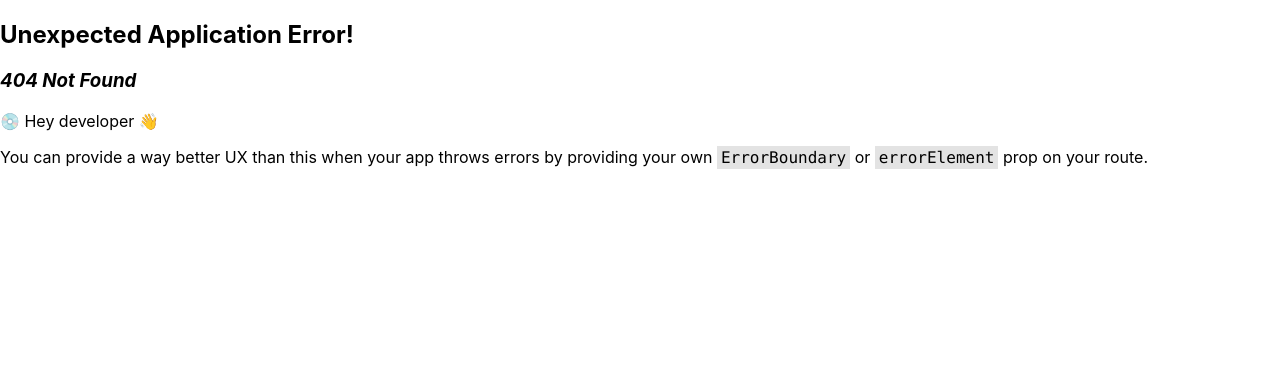
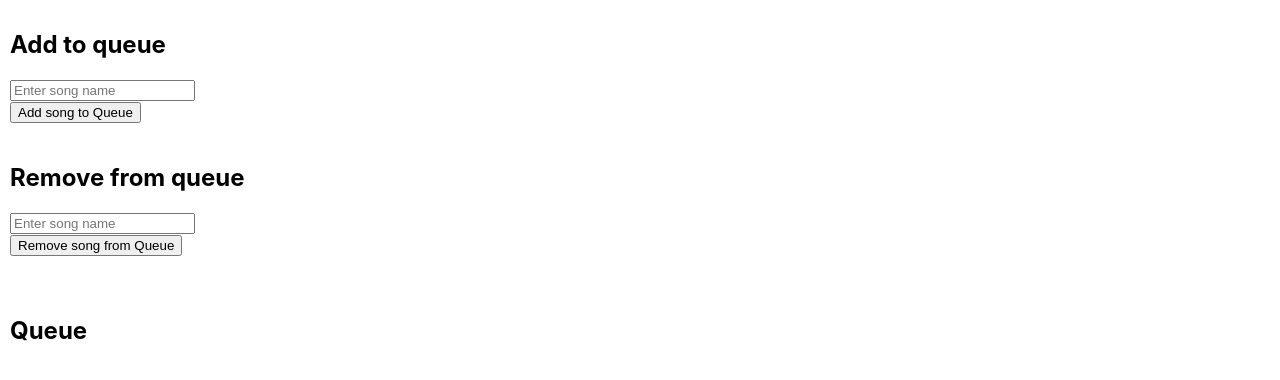
Before and after one commit to aevitasdevs/Chillo-fy, a React (Create React App) app in the folder frontend/chillo-fi-frontend/: page /queue in a window 1280 px wide. Before the commit this address had no page. Shown: the top 380 px of the page. Built offline with nearby package versions, Linux system fonts and the light colour scheme.

Commit message:
starting queue logic

```diff
--- a/frontend/chillo-fi-frontend/src/App.js
+++ b/frontend/chillo-fi-frontend/src/App.js
@@ -12,6 +12,7 @@ import UploadSong from './Components/Song Logic/uploadsong';
 import DeleteSong from './Components/Song Logic/DeleteSong';
 import CreateUser from './Components/User Logic/CreateUserLogic';
 import React from 'react';
+import Queue from './Components/Song Logic/queue';
 function App() {
   const [isLoggedIn, setIsLoggedIn] = useState((localStorage.getItem("token") !== null))
 
@@ -47,6 +48,10 @@ function App() {
     {
       path: "/createuser",
       element: <CreateUser />
+    },
+    {
+      path: "/queue",
+      element: <Queue />
     }
   ])
 
--- /dev/null
+++ b/frontend/chillo-fi-frontend/src/components/Song Logic/queue.js
@@ -0,0 +1,76 @@
+import React, { useEffect, useState } from "react";
+
+function Queue() {
+    const [queue, setQueue] = useState(() => {
+        const savedQueue = localStorage.getItem("queue");
+        return savedQueue ? JSON.parse(savedQueue) : []
+    })
+    const [addName, setAddName] = useState('')
+    const [removeName, setRemoveName] = useState('')
+
+    useEffect(() => {
+        localStorage.setItem("queue", JSON.stringify(queue))
+    }, [queue])
+
+    const addToQueue = (song) => {
+        setQueue((prevQueue) => [...prevQueue, song])
+    }
+
+    const removeFromQueue = (song) => {
+        setQueue((prevQueue) => prevQueue.filter((songname) => songname !== song))
+    }
+
+    const add = (e) => {
+        e.preventDefault();
+        addToQueue(addName);
+        setAddName('')
+    }
+
+    const remove = (e) => {
+        e.preventDefault();
+        removeFromQueue(removeName);
+        setRemoveName('')
+    }
+
+    return (
+        <>
+            <div style={{padding: "10px"}}>
+                <h2>Add to queue</h2>
+                <form onSubmit={add}>
+                    <input type="text"
+                    placeholder="Enter song name"
+                    value={addName}
+                    onChange={(e) => setAddName(e.target.value)}
+                    />
+                    <br />
+                    <button type="submit">Add song to Queue</button>
+                </form>
+            </div>
+            <div style={{padding: "10px"}}>
+                <h2>Remove from queue</h2>
+                <form onSubmit={remove}>
+                    <input type="text"
+                    placeholder="Enter song name"
+                    value={removeName}
+                    onChange={(e) => setRemoveName(e.target.value)}
+                    />
+                    <br />
+                    <button type="submit">Remove song from Queue</button>
+                </form>
+            </div>
+            <br />
+            <div style={{padding: "10px"}}>
+                <h2>Queue</h2>
+                {queue.map(song => (
+                    <ul>
+                    <li id={song.id}>
+                        <span>{song}</span>
+                    </li>
+                    </ul>
+                ))}
+            </div>
+        </>
+    )
+}
+
+export default Queue
--- a/frontend/chillo-fi-frontend/src/components/Song Logic/songsMenu.js
+++ b/frontend/chillo-fi-frontend/src/components/Song Logic/songsMenu.js
@@ -5,6 +5,11 @@ function SongMenu() {
     return (
     <>
         <ul>
+            <li>
+            <Link to="/queue">
+                <button>Queue</button>
+            </Link>
+            </li>
             <li>
             <Link to="/hear">
                 <button>Hear songs</button>
```
Also changed, not shown: 1 other file (tests, documents, lock files or other folders).
